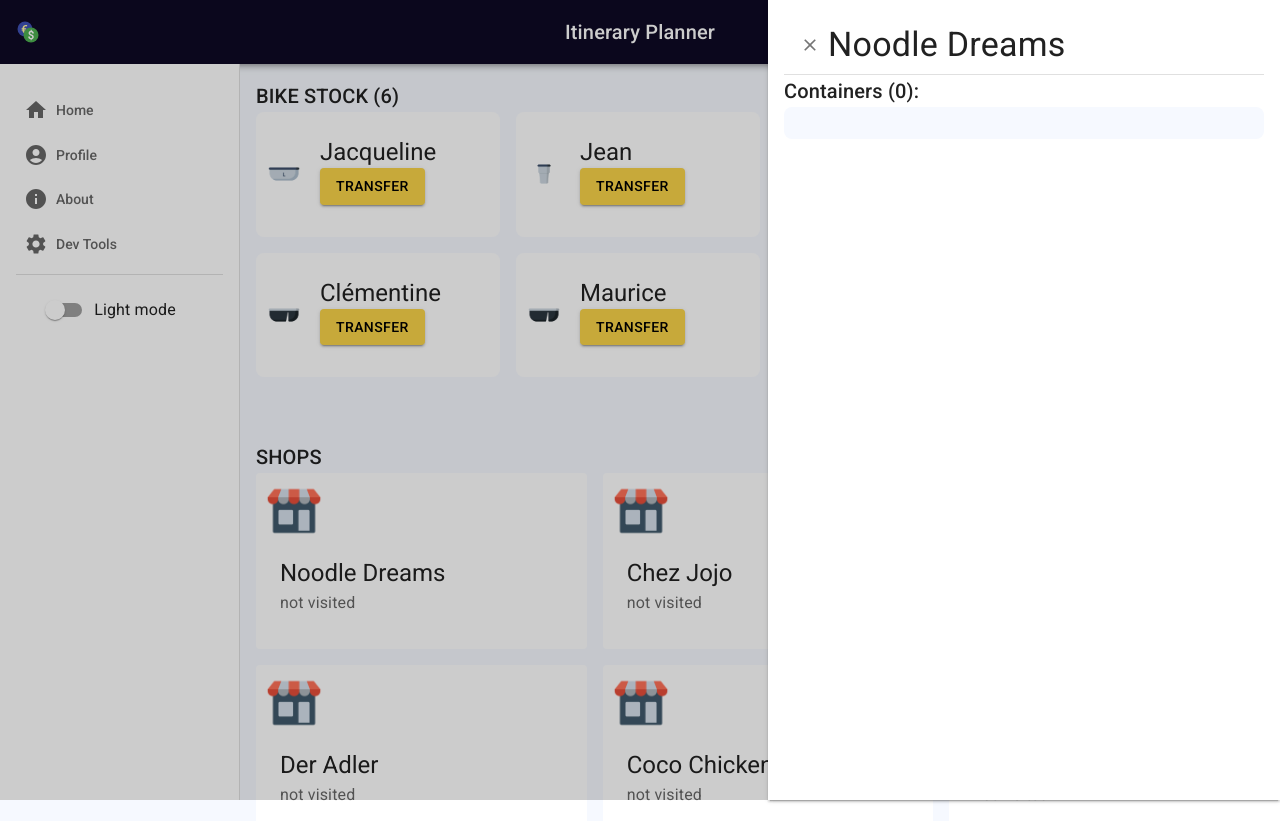
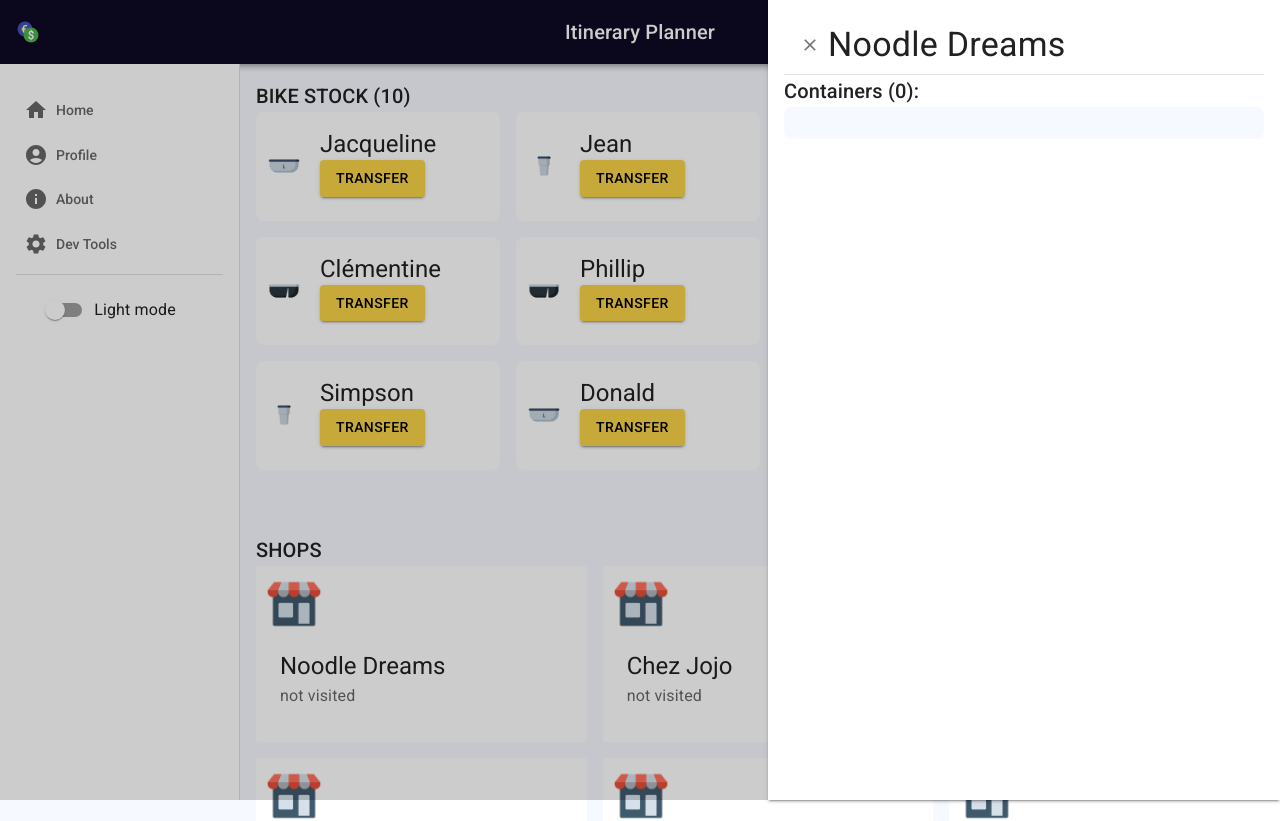
Before and after one commit to lydialawli/itinerary-planner-ly, a React (Create React App) app: page /dashboard/store_001 in a window 1280 px wide. Shown: the top 821 px of the page. Built offline with nearby package versions, Linux system fonts and the light colour scheme.

Commit message:
confirmation dialog

```diff
--- /dev/null
+++ b/src/components/Confirmation.tsx
@@ -0,0 +1,294 @@
+import React, { useState, SyntheticEvent, forwardRef, useMemo, MouseEvent } from 'react'
+import {
+  Box,
+  Typography,
+  Slide as Transition,
+  Button,
+  Dialog,
+  DialogTitle,
+  DialogContent,
+  DialogContentText,
+  TextField,
+} from '@mui/material'
+
+import { DialogActions } from '@material-ui/core'
+
+export type ConfirmationProps = Omit<
+  InterceptChildrenProps,
+  'setCurrentEvent' | 'setCurrentFunction' | 'setShowDialog'
+> &
+  ConfirmationDialogProps
+
+function LevelPresentation({
+  error,
+  userInput,
+  equation,
+  setUserInput,
+}: {
+  userInput: string
+  error: boolean
+  equation: string
+  setUserInput: (value: string) => void
+}) {
+  return (
+    <>
+      <DialogContent>
+        <Typography variant="body1">Solve the following problem: ${equation}</Typography>
+        <Box paddingTop={2}>
+          <TextField
+            error={error}
+            variant="outlined"
+            defaultValue={userInput}
+            label="Type your solution"
+            onChange={(e) => {
+              setUserInput(e.target.value)
+            }}
+          />
+        </Box>
+      </DialogContent>
+    </>
+  )
+}
+
+type InterceptChildrenProps = {
+  /**
+   * Elements to intercept
+   */
+  children: JSX.Element | JSX.Element[]
+  /**
+   * Whether to stopPropagation on passed event
+   */
+  stopPropagation?: boolean
+  /**
+   * function list to intercept. You can pass [String] or String
+   */
+  intercept?: string | [string]
+
+  setCurrentEvent: React.Dispatch<React.SetStateAction<SyntheticEvent | undefined>>
+  setCurrentFunction: React.Dispatch<React.SetStateAction<CurrentFunction>>
+  setShowDialog: React.Dispatch<React.SetStateAction<boolean>>
+  /**
+   * Forwared ref from confirmation
+   */
+  forwardedRef?: React.ForwardedRef<JSX.Element>
+}
+
+function InterceptChildren({
+  intercept,
+  children,
+  stopPropagation,
+  setCurrentEvent,
+  setCurrentFunction,
+  setShowDialog,
+  forwardedRef,
+}: InterceptChildrenProps): JSX.Element {
+  if (typeof intercept === 'string') {
+    intercept = [intercept]
+  } else {
+    intercept = intercept ?? ['onClick']
+  }
+
+  return (
+    <>
+      {React.Children.map(children, (child) => {
+        const interceptions = (intercept as Array<string>).reduce((result, func) => {
+          if (child.props[func]) {
+            const some = (event?: SyntheticEvent) => {
+              event?.persist()
+              if (event && stopPropagation && event.stopPropagation) {
+                event.stopPropagation()
+              }
+              setCurrentFunction(() => child.props[func])
+              setCurrentEvent(() => event)
+              setShowDialog(() => true)
+            }
+
+            result[func] = some
+          }
+          return result
+        }, {} as Record<string, (event?: SyntheticEvent) => void>)
+
+        return React.cloneElement(child, { ...interceptions, ref: forwardedRef })
+      })}
+    </>
+  )
+}
+
+type ConfirmationDialogProps = {
+  /**
+   * optional title to use as dialog title
+   */
+  title?: string
+  /**
+   * String for the question in the dialog content area
+   */
+  question: string
+
+  /**
+   * String for the confirmation button label
+   */
+  confirmationTitle?: string
+
+  /**
+   * String for the cancel button label
+   */
+  cancelTitle?: string
+
+  /**
+   * Handler for get a cancel information
+   */
+  onCancel?: (event: MouseEvent<HTMLButtonElement>) => void
+  /**
+   * Level for confirm. Hard will ask the user to type the confirmationTitle
+   */
+  level?: /*'normal' | 'hard'*/ string
+}
+
+function ConfirmationDialog({
+  closeDialog,
+  title,
+  question,
+  level,
+  userInput,
+  error,
+  isValid,
+  confirmationTitle,
+  equation,
+  setUserInput,
+  cancelTitle,
+  onCancel,
+  handleConfirmation,
+}: ConfirmationDialogProps & {
+  closeDialog: () => void
+  handleConfirmation: (event: MouseEvent<HTMLButtonElement>) => void
+  setUserInput: (value: string) => void
+  userInput: string
+  equation: string
+  error: boolean
+  isValid: boolean
+}): JSX.Element {
+  return (
+    <>
+      <Dialog open onClose={() => closeDialog} TransitionComponent={Transition}>
+        {title && <DialogTitle>{title}</DialogTitle>}
+        {question && (
+          <DialogContent>
+            <DialogContentText id="alert-dialog-slide-description">{question}</DialogContentText>
+          </DialogContent>
+        )}
+
+        <DialogActions>
+          <Button
+            variant="text"
+            color="inherit"
+            onClick={(event: MouseEvent<HTMLButtonElement>) => {
+              onCancel?.(event)
+              closeDialog()
+            }}
+          >
+            {cancelTitle}
+          </Button>
+          <Button color="primary" variant="contained" onClick={handleConfirmation} disabled={isValid === false}>
+            {confirmationTitle}
+          </Button>
+        </DialogActions>
+      </Dialog>
+    </>
+  )
+}
+
+type CurrentFunction = ((...args: unknown[]) => void) | null
+type CurrentEvent = unknown | null
+
+export default forwardRef<JSX.Element, ConfirmationProps>(function Confirmation(
+  {
+    cancelTitle = 'cancel',
+    confirmationTitle = 'Ok',
+    intercept = 'onClick',
+    level = 'normal',
+    stopPropagation = false,
+    title,
+    onCancel,
+    question,
+    children,
+  }: ConfirmationProps,
+  ref,
+): JSX.Element {
+  const [showDialog, setShowDialog] = useState(false)
+  const [currentFunction, setCurrentFunction] = useState<CurrentFunction>(null)
+  const [currentEvent, setCurrentEvent] = useState<CurrentEvent>(null)
+  const [userInput, setUserInput] = useState('')
+  const [error, setError] = useState(false)
+
+  const leftNumber = useMemo(() => Math.floor(Math.random() * 100 + 1), [])
+  const rightNumber = useMemo(() => Math.floor(Math.random() * 100 + 1), [])
+  const operator = useMemo(() => ['+', '-', '*'][Math.floor(Math.random() * 3)], [])
+
+  function closeDialog() {
+    setShowDialog(false)
+  }
+  function validateLevel() {
+    if (level === 'hard') {
+      const userNumber = parseInt(userInput, 10)
+      switch (operator) {
+        case '+':
+          return userNumber === leftNumber + rightNumber
+        case '-':
+          return userNumber === leftNumber - rightNumber
+        case '*':
+          return userNumber === leftNumber * rightNumber
+      }
+    }
+    return true
+  }
+
+  function handleConfirmation(event: MouseEvent<HTMLButtonElement>) {
+    if (event && stopPropagation && event.stopPropagation) {
+      event.stopPropagation()
+    }
+    if (validateLevel()) {
+      currentFunction?.(currentEvent)
+      closeDialog()
+    } else {
+      setError(true)
+    }
+  }
+
+  const confirmationDialogProps: ConfirmationDialogProps & {
+    closeDialog: () => void
+    handleConfirmation: (event: MouseEvent<HTMLButtonElement>) => void
+    setUserInput: (value: string) => void
+    userInput: string
+    error: boolean
+    equation: string
+    isValid: boolean
+  } = {
+    closeDialog,
+    title,
+    question,
+    level,
+    userInput,
+    error,
+    isValid: validateLevel(),
+    equation: `${leftNumber} ${operator} ${rightNumber}`,
+    confirmationTitle,
+    setUserInput,
+    cancelTitle,
+    onCancel,
+    handleConfirmation,
+  }
+  const interceptChildrenProps: InterceptChildrenProps = {
+    children,
+    stopPropagation,
+    intercept,
+    setCurrentEvent,
+    setCurrentFunction,
+    setShowDialog,
+  }
+  return (
+    <>
+      <InterceptChildren forwardedRef={ref} {...interceptChildrenProps} />
+      {showDialog ? <ConfirmationDialog {...confirmationDialogProps} /> : ''}
+    </>
+  )
+})
--- a/src/components/ContainerCard.tsx
+++ b/src/components/ContainerCard.tsx
@@ -7,6 +7,7 @@ import { Container } from '../interactions/reducers/containerReducer'
 import recipient1 from '../assets/Container-format-1.png'
 import recipient5 from '../assets/Container-format-5.png'
 import recipient6 from '../assets/Container-format-6.png'
+import Confirmation from './Confirmation'
 
 const ContainerCard = (container: Container): ReactElement => {
   const classes = useStyles()
@@ -18,16 +19,25 @@ const ContainerCard = (container: Container): ReactElement => {
   }
 
   return (
-    <Card elevation={0} sx={{ display: 'flex', padding: theme.spacing(1), borderRadius: theme.spacing(1) }}>
+    <Card
+      elevation={0}
+      sx={{
+        display: 'flex',
+        paddingLeft: theme.spacing(1),
+        borderRadius: theme.spacing(1),
+      }}
+    >
       <Box sx={{ display: 'flex' }} justifyContent="center" alignItems="center">
         <Avatar src={recipientSrc} sizes="30px" />
         <CardContent sx={{ flex: '1 0 auto' }}>
           <Typography component="div" variant="h5">
             {container.name}
           </Typography>
-          <Button variant="contained" onClick={() => moveContainer(container, 'store_001')}>
-            transfer
-          </Button>
+          <Confirmation title="Are you sure?" question="Do you really want it?" intercept={['onClick']}>
+            <Button variant="contained" onClick={() => moveContainer(container, 'store_001')}>
+              transfer
+            </Button>
+          </Confirmation>
         </CardContent>
       </Box>
     </Card>
--- a/src/interactions/bikeStock.json
+++ b/src/interactions/bikeStock.json
@@ -28,7 +28,27 @@
     {
       "id": "container_006",
       "format": "6",
-      "name": "Maurice"
+      "name": "Phillip"
+    },
+    {
+      "id": "container_007",
+      "format": "1",
+      "name": "Samantha"
+    },
+    {
+      "id": "container_008",
+      "format": "6",
+      "name": "Jennifer"
+    },
+    {
+      "id": "container_009",
+      "format": "5",
+      "name": "Simpson"
+    },
+    {
+      "id": "container_010",
+      "format": "1",
+      "name": "Donald"
     }
   ]
 }
```
